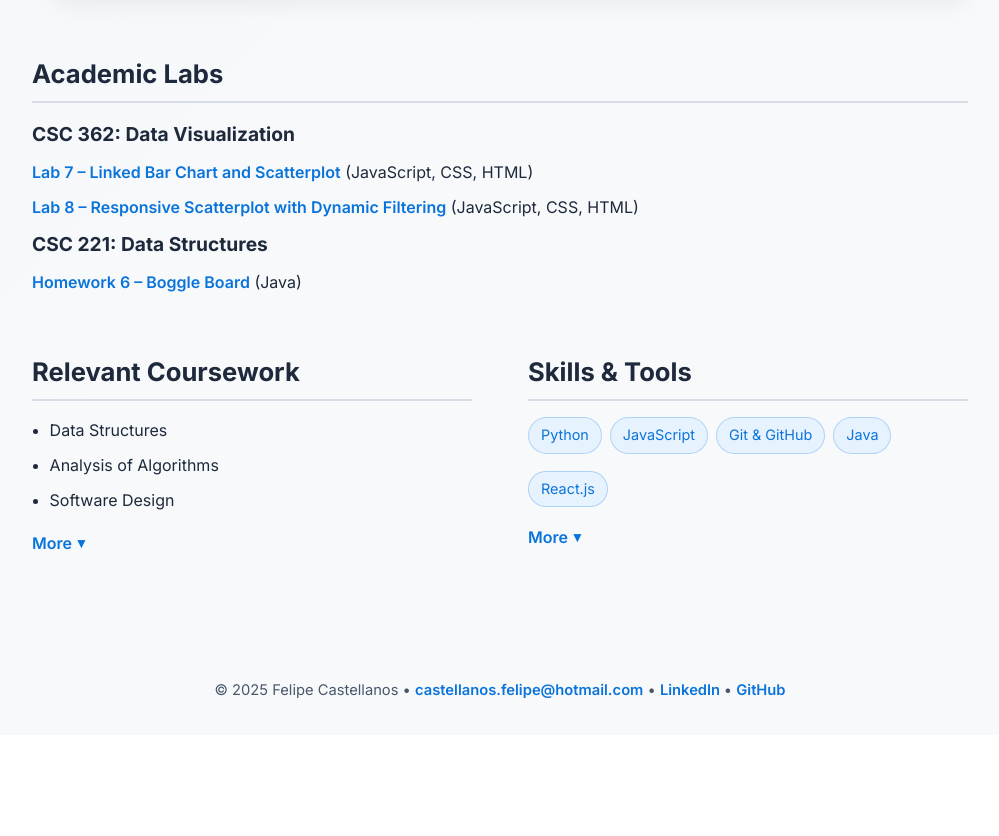
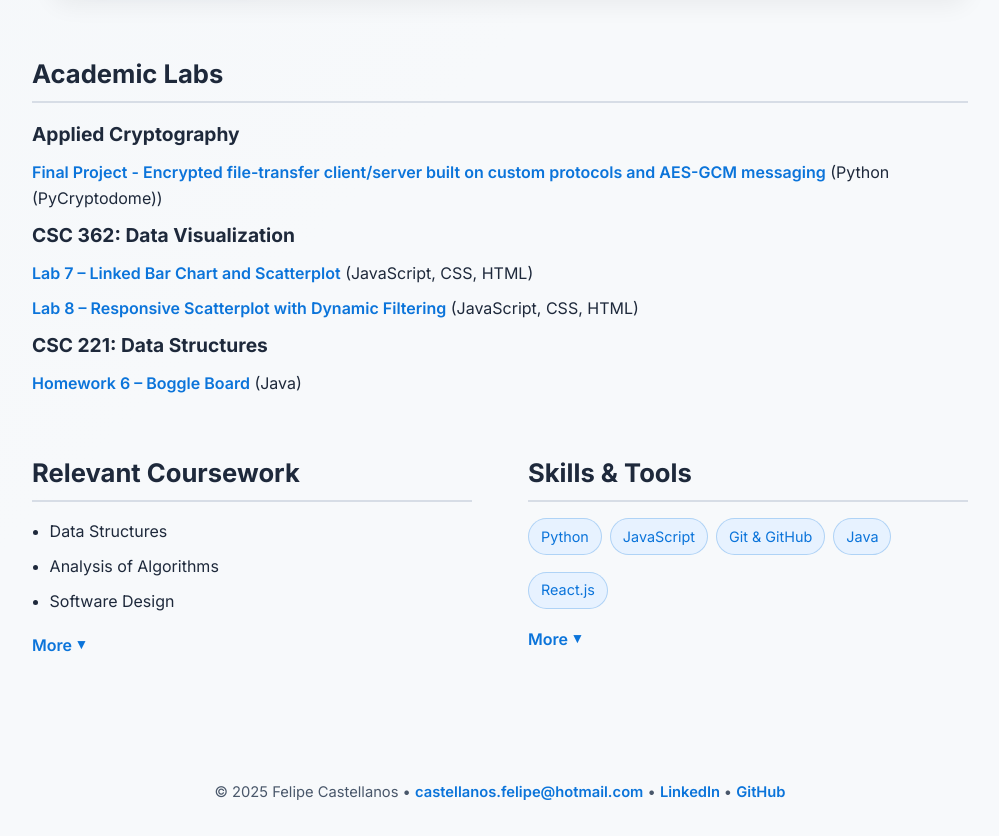
Before and after one commit to castellanossfelipe/castellanossfelipe.github.io, a plain HTML site: page index.html in a window 1280 px wide. Shown: the part 1424-2260 px from the top of the page, without its empty margins (140-1139 px from the left). Before the commit the page ends 2159 px from the top, so only its background shows below. Drawn offline with Linux system fonts and the light colour scheme.

Commit message:
Added Crypto Final Project

```diff
--- a/index.html
+++ b/index.html
@@ -143,6 +143,12 @@
     <section>
       <h2>Academic Labs</h2>
 
+      <!-- Applied Cryptography labs -->
+      <h3>Applied Cryptography</h3>
+      <ul>
+        <li><a href="https://github.com/jackbray287/Cryptography">Final Project - Encrypted file-transfer client/server built on custom protocols and AES-GCM messaging</a> (Python (PyCryptodome))</li>
+      </ul>
+
       <!-- Data Visualization labs -->
       <h3>CSC 362: Data Visualization</h3>
       <ul>
```
